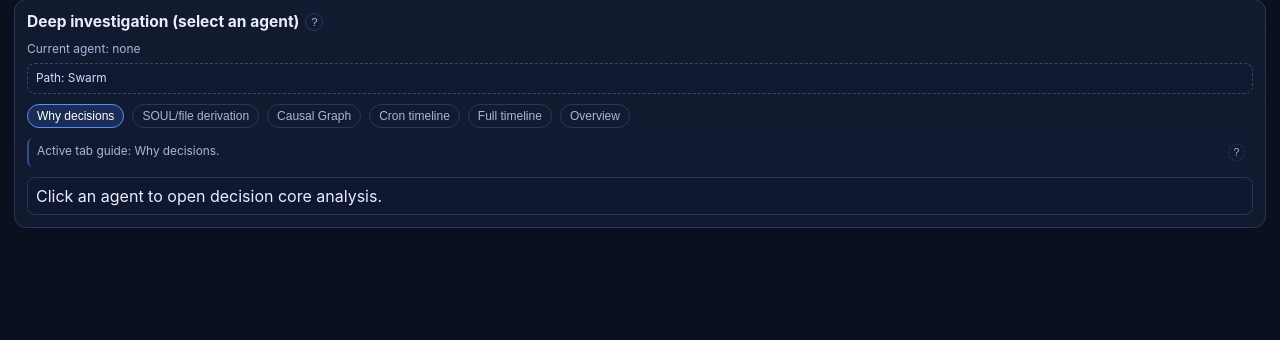
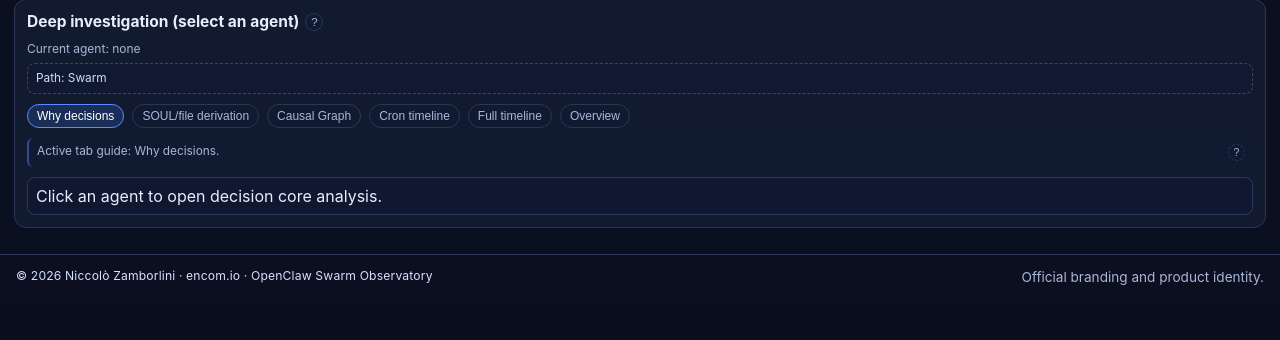
Before and after one commit to virgolamobile/openclaw-swarm-observatory, a Flask app: page / in a window 1280 px wide. Shown: the part 402-742 px from the top of the page. Run offline with Flask 3, Linux system fonts and the light colour scheme; some libraries are stand-ins or nearby versions.

Commit message:
Refine footer to branding-only layout

```diff
--- a/templates/index.html
+++ b/templates/index.html
@@ -1196,6 +1196,25 @@
             .trace { max-height: 52vh; }
             .overview-grid { grid-template-columns: 1fr; }
         }
+
+        .site-footer {
+            border-top: 1px solid var(--border);
+            background: rgba(11, 16, 32, 0.92);
+            padding: 12px 16px 14px;
+        }
+        .site-footer-inner {
+            display: flex;
+            justify-content: space-between;
+            gap: 10px;
+            flex-wrap: wrap;
+            color: var(--muted);
+            font-size: .76rem;
+            line-height: 1.5;
+        }
+        .site-footer-copyright {
+            color: #d4e2ff;
+            letter-spacing: .15px;
+        }
     </style>
 </head>
 <body>
@@ -1274,6 +1293,13 @@
             <div id="drill-body" class="trace">Click an agent to open decision core analysis.</div>
         </section>
     </main>
+
+    <footer class="site-footer" role="contentinfo" aria-label="Copyright and credits">
+        <div class="site-footer-inner">
+            <div class="site-footer-copyright">© <span id="footer-year"></span> Niccolò Zamborlini · encom.io · OpenClaw Swarm Observatory</div>
+            <div class="meta">Official branding and product identity.</div>
+        </div>
+    </footer>
 
     <div id="docs-modal" class="docs-modal" aria-hidden="true">
         <div class="docs-card" role="dialog" aria-modal="true" aria-label="Documentation">
@@ -3462,6 +3488,10 @@
             document.addEventListener('dragstart', (event) => {
                 event.preventDefault();
             });
+            const footerYear = document.getElementById('footer-year');
+            if (footerYear) {
+                footerYear.textContent = String(new Date().getFullYear());
+            }
             await registerServiceWorker();
             document.querySelectorAll('.tab').forEach((node) => {
                 node.addEventListener('click', () => setTab(node.dataset.tab));
```
